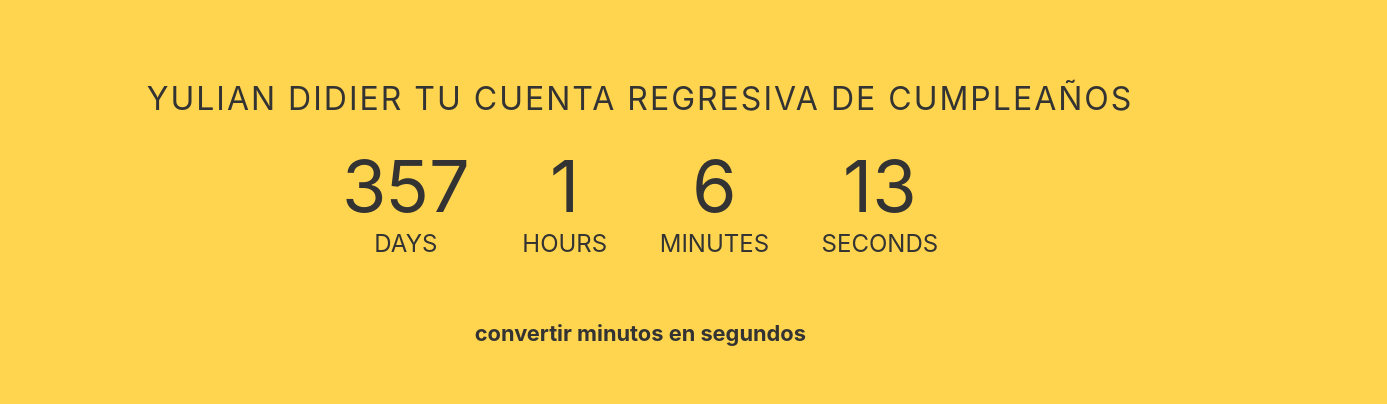
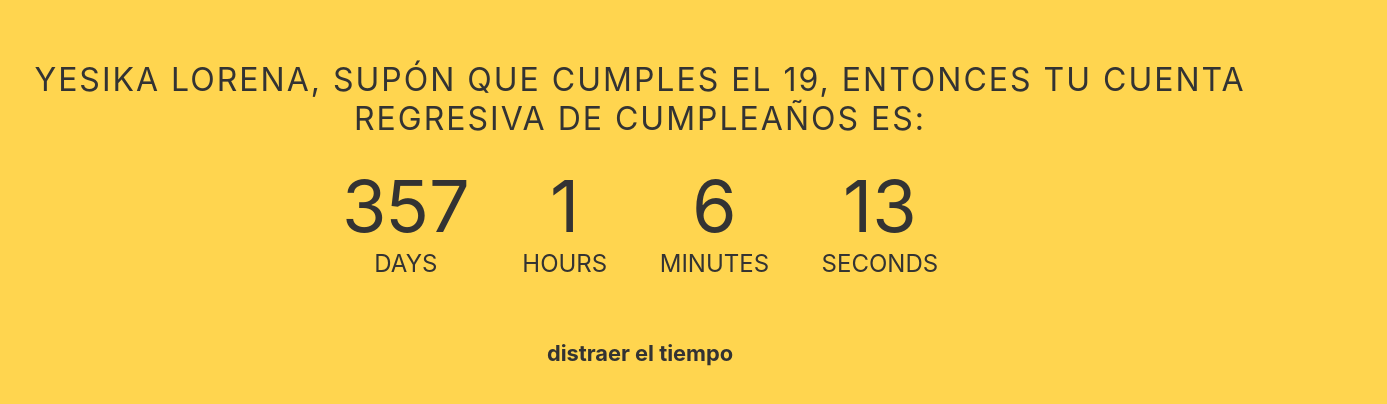
Before and after one commit to juanjose20172/h, a plain HTML site: page reloj.html in a window 1280 px wide. Shown: the part 188-592 px from the top of the page, 1387 px wide, since content can reach past the window. Drawn offline with Linux system fonts and the light colour scheme.

Commit message:
Update reloj.html

```diff
--- a/reloj.html
+++ b/reloj.html
@@ -10,7 +10,7 @@
 <body>
 
 <div class="container">
-    <h1 id="headline">Yulian Didier tu cuenta regresiva de cumpleaños</h1>
+    <h1 id="headline">Yesika Lorena, supón que cumples el 19, entonces tu cuenta regresiva de cumpleaños es:</h1>
     <div id="countdown">
       <ul>
         <li><span id="days"></span>days</li>
@@ -26,7 +26,7 @@
     </div>
     <br><br>
     <h3 class="mover2" onclick="mostrarPalabraAleatoria()">
-        convertir minutos en segundos
+        distraer el tiempo
     </h3>
 </div>
 <script src="js.js"></script>
```
